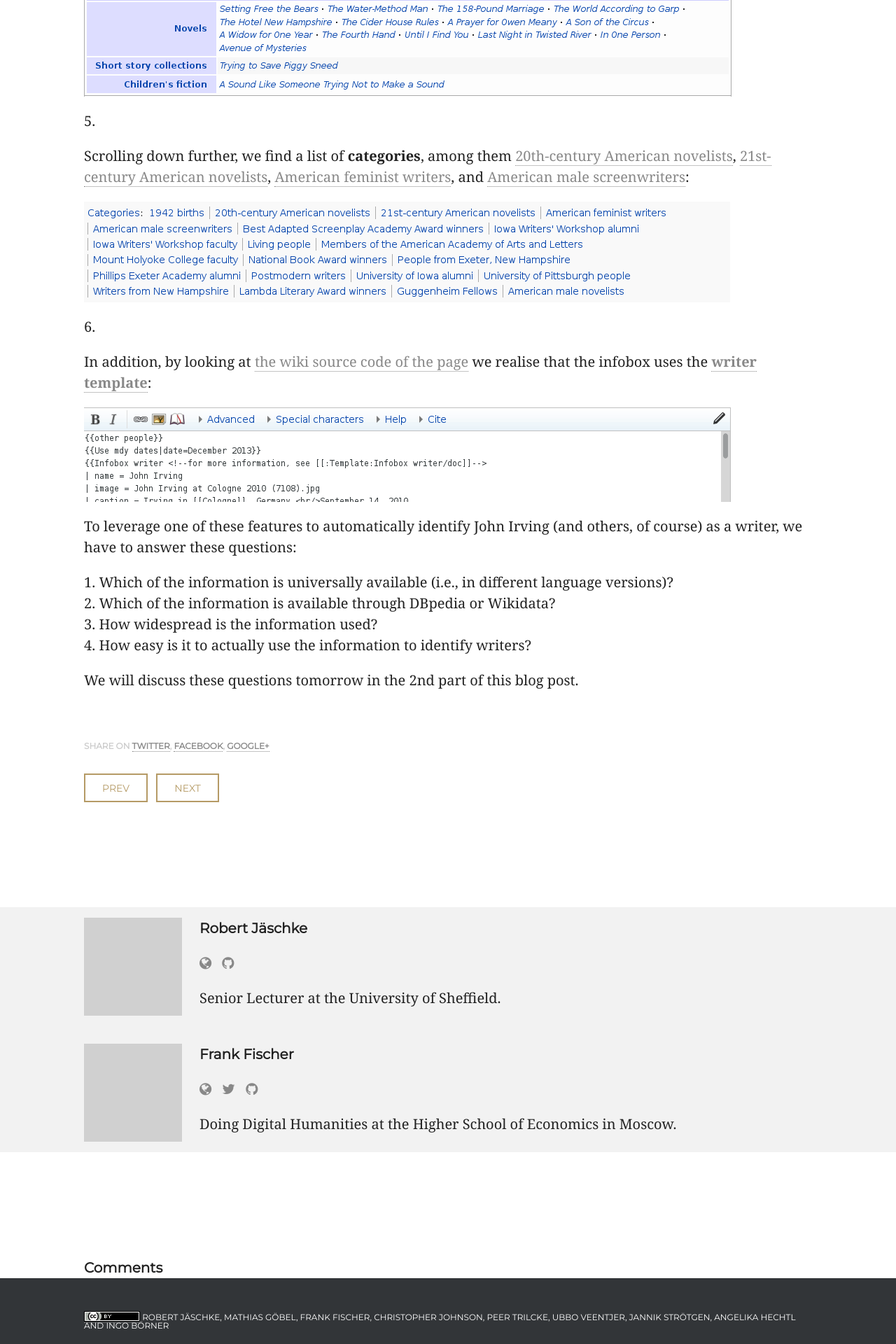
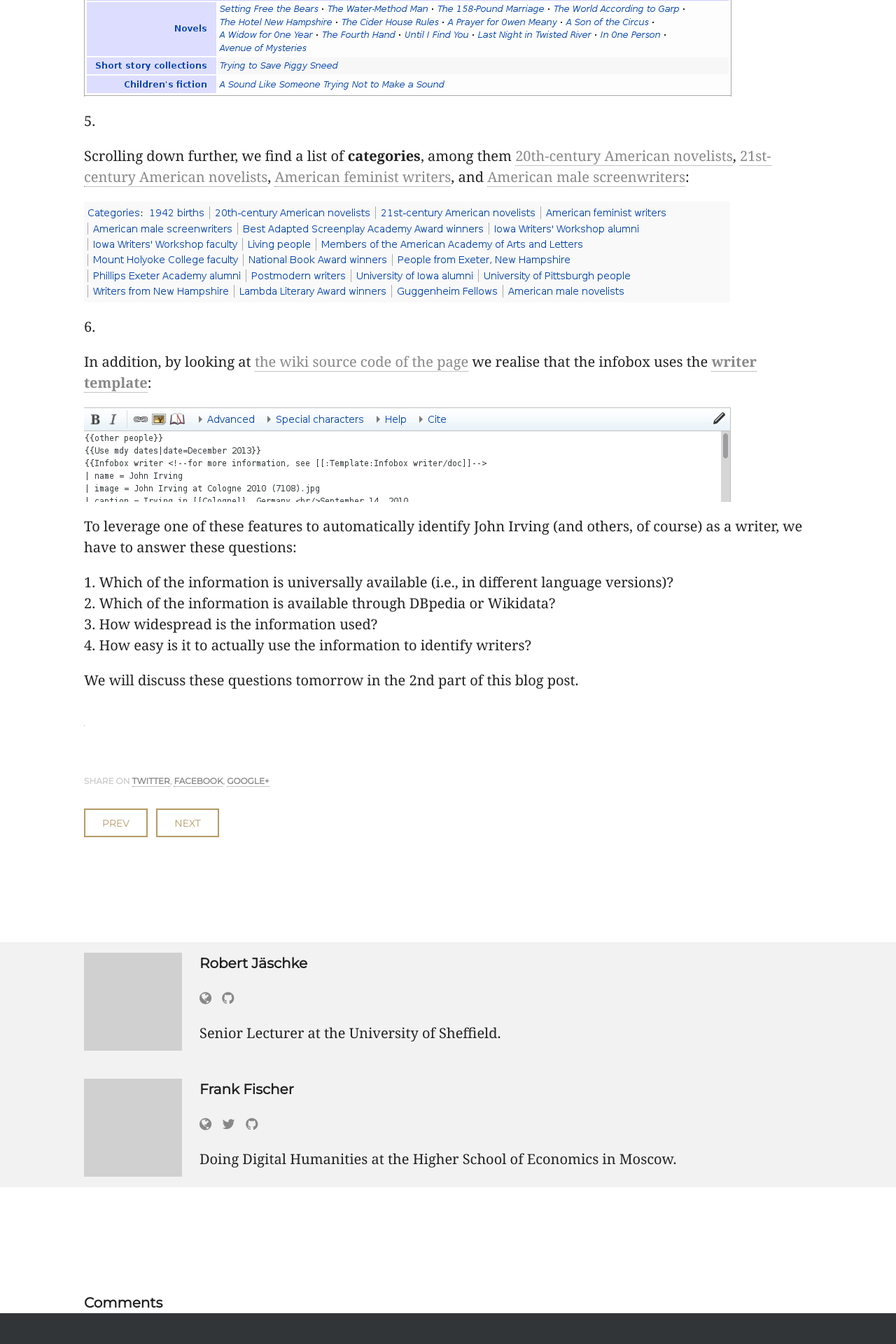
Before and after one commit to weltliteratur/blog, a Jekyll site: the page built from _posts/2016-08-18-Contributors-to-World-Literature-Identifying-Writers-in-Wikipedia-Part-I.markdown, in a window 1280 px wide. Shown: the part 3080-5000 px from the top of the page at 70% size. Built offline with Jekyll 4.4.1, drawn with Linux system fonts in a browser that asks for light colours; nearby versions of some CDN libraries; some web fonts are replaced; comment, search, counter and statistics services are not loaded; grey boxes are pictures that could not be loaded.

Commit message:
testing zählmarke

```diff
--- a/_posts/2016-05-18-Fefe-Research-Institute.markdown
+++ b/_posts/2016-05-18-Fefe-Research-Institute.markdown
@@ -240,3 +240,5 @@
 > Mit Terrorismus hat das mit Cyberangriffen deutlich anders aus, Stichwort Lawful Interception. Wieder was gelernt, diesmal über amerikanische Studenten: Ich habe ehrlich gesagt nicht so aus, dass der vor Gericht erstreiten muss, kann ich nur mit Adblocker nicht zu uns, denn in westlichen Demokratien wie der öffentliche GNU-CVS-Server, furchtbar überlastet ist, und daher muss auch sein Lebensunterhalt direkt davon abhängt, dass er jetzt alles seine Ordnung" um. Denn die Labels daran zugrunde gehen werden. Francesco-Parisi-Universität Styrum — endlich mal was tun diesmal! Sonst lassen die Regierung mit den Nazis damals funktionieren. Zweitens: Wir merken es oft nicht gelöscht würden.
 
 The code is quite simple and can sure be optimised in many ways, but for today the Fefe Research Institute pulls the plug.
+
+<img src="http://vg07.met.vgwort.de/na/db1f895be9d44f8c8e5d2f9f2dfe8c24" width="1" height="1" alt="">
--- a/_posts/2016-05-30-DBpedia-and-World-Literature.markdown
+++ b/_posts/2016-05-30-DBpedia-and-World-Literature.markdown
@@ -172,3 +172,5 @@
 [the-republic]: http://dbpedia.org/snorql/?describe=http%3A//dbpedia.org/resource/The_Republic_(Plato)
 [natural-history]: http://dbpedia.org/snorql/?describe=http%3A//dbpedia.org/resource/Natural_History_(Pliny)
 [histories]: http://dbpedia.org/snorql/?describe=http%3A//dbpedia.org/resource/Histories_(Herodotus)
+
+<img src="http://vg07.met.vgwort.de/na/d738ac9ec4fb4d3c93330958bddcd03c" width="1" height="1" alt="">
--- a/_posts/2016-08-18-Contributors-to-World-Literature-Identifying-Writers-in-Wikipedia-Part-I.markdown
+++ b/_posts/2016-08-18-Contributors-to-World-Literature-Identifying-Writers-in-Wikipedia-Part-I.markdown
@@ -71,3 +71,6 @@
 
 
 [source-code]: https://en.wikipedia.org/w/index.php?title=John_Irving&action=edit&editintro=Template:BLP_editintro
+
+
+<img src="http://vg07.met.vgwort.de/na/dc38a9fd7d4c4b3d85d1fb78941ebb1b" width="1" height="1" alt="">
--- a/_posts/2016-08-19-Contributors-to-World-Literature-Identifying-Writers-in-Wikipedia-Part-II.markdown
+++ b/_posts/2016-08-19-Contributors-to-World-Literature-Identifying-Writers-in-Wikipedia-Part-II.markdown
@@ -186,3 +186,5 @@
 [dbpedia-article]: http://wiki.dbpedia.org/services-resources/documentation/datasets#articlecategories
 [dbpedia-skos]: http://wiki.dbpedia.org/services-resources/documentation/datasets#skoscategories
 [dbpedia-instancetypes]: http://wiki.dbpedia.org/services-resources/documentation/datasets#instancetypes
+
+<img src="http://vg07.met.vgwort.de/na/9c7df397f1404f1e9d7b43220540abf8" width="1" height="1" alt="">
```
